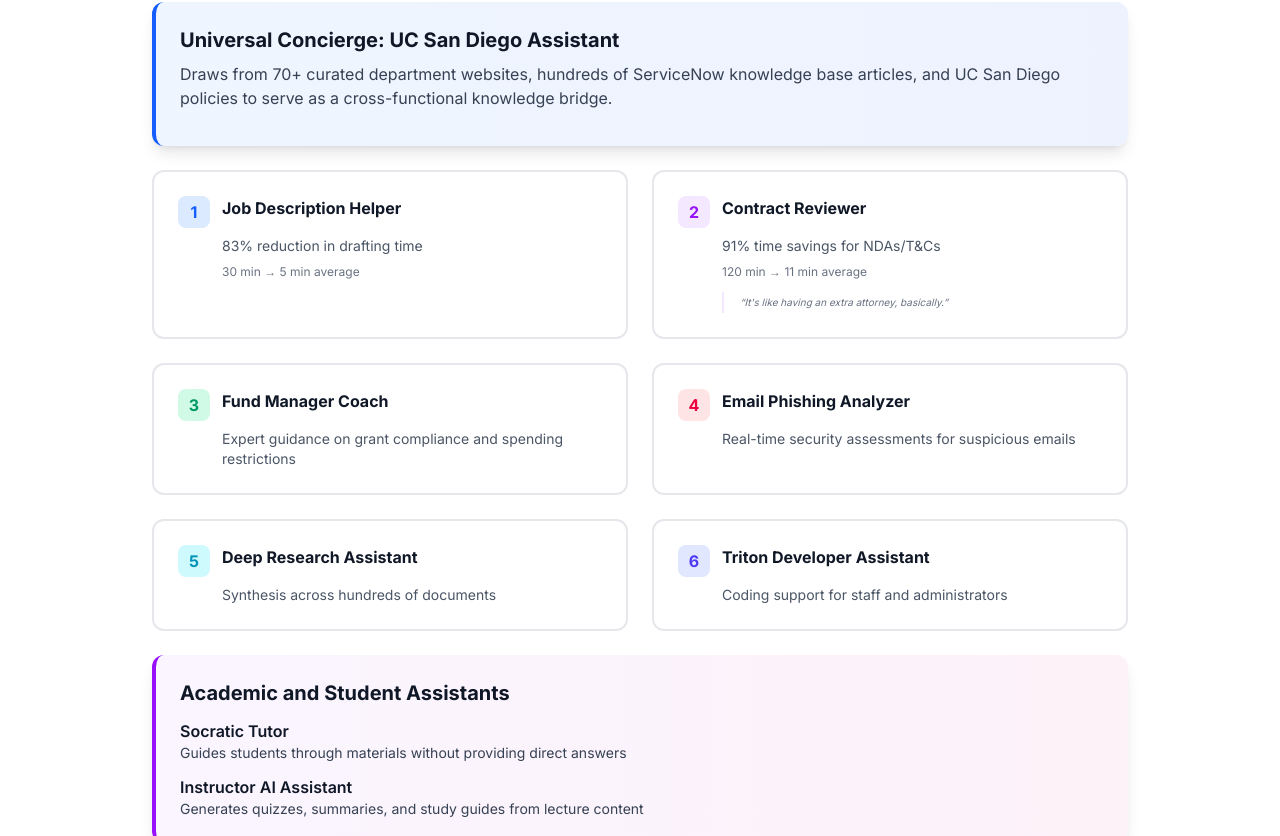
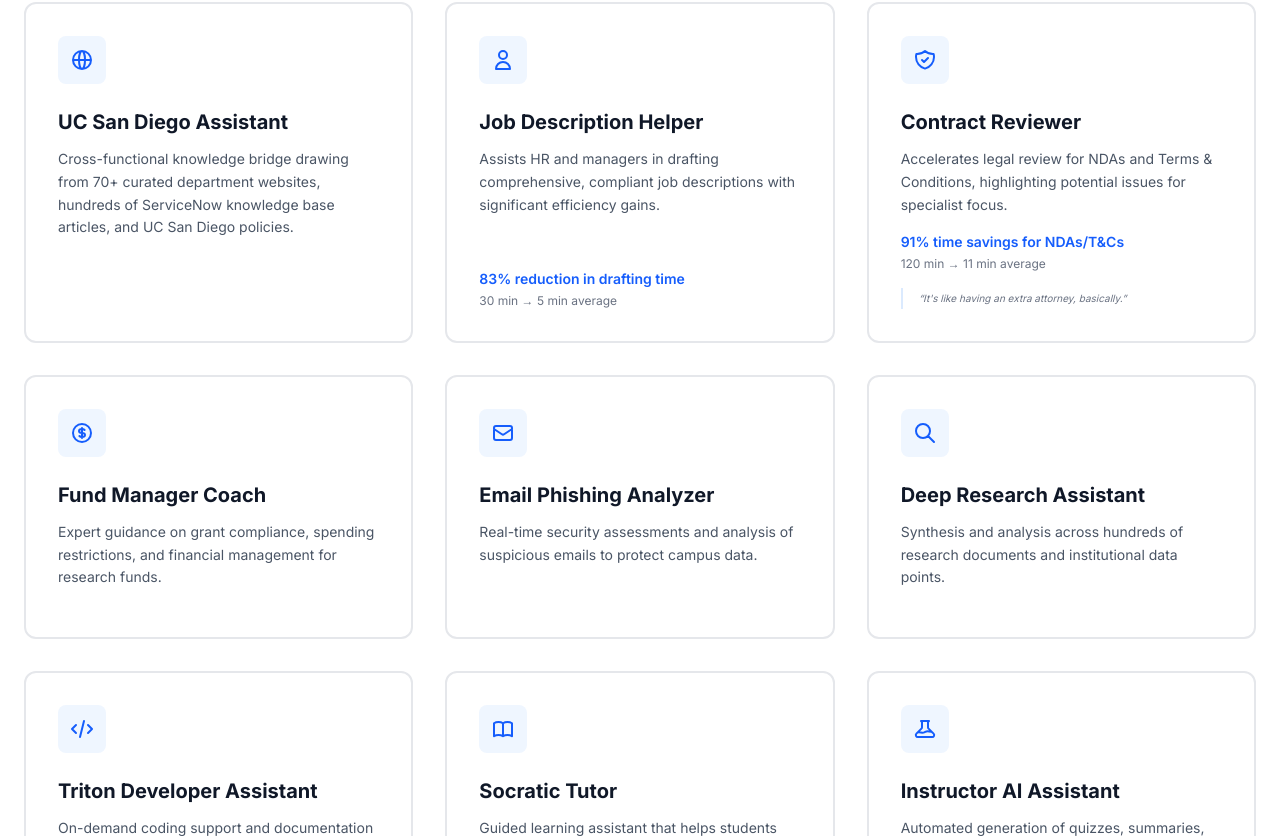
Before and after one commit to bpollak/brettpollak-website, a Next.js app: page /tritongpt in a window 1280 px wide. Shown: the part 4524-5360 px from the top of the page. Built offline with nearby package versions, Linux system fonts and the light colour scheme.

Commit message:
Standardize Assistant card styling and remove enumeration

```diff
--- a/app/tritongpt/page.tsx
+++ b/app/tritongpt/page.tsx
@@ -296,98 +296,128 @@
 
       {/* Use Cases */}
       <section className="bg-white py-20">
-        <div className="max-w-5xl mx-auto px-6">
+        <div className="max-w-7xl mx-auto px-6">
           <h2 className="text-4xl font-bold text-gray-900 mb-12">Implementation Use Cases</h2>
 
-          <div className="space-y-6">
-            {/* Universal Concierge */}
-            <div className="card-3d bg-gradient-to-r from-blue-50 to-indigo-50 rounded-xl p-6 border-l-4 border-blue-600 hover:border-blue-700 shadow-lg hover:shadow-2xl transition-all duration-300">
-              <h3 className="text-xl font-bold text-gray-900 mb-2">Universal Concierge: UC San Diego Assistant</h3>
-              <p className="text-gray-700 mb-3">Draws from 70+ curated department websites, hundreds of ServiceNow knowledge base articles, and UC San Diego policies to serve as a cross-functional knowledge bridge.</p>
-            </div>
-
-            {/* Administrative Grid */}
-            <div className="grid md:grid-cols-2 gap-6">
-              <div className="card-3d bg-white border-2 border-gray-200 rounded-xl p-6 hover:border-blue-500 hover:shadow-lg transition-all group">
-                <div className="flex items-start gap-3 mb-2">
-                  <div className="w-8 h-8 bg-blue-100 rounded-lg flex items-center justify-center flex-shrink-0 group-hover:bg-blue-500 transition-all">
-                    <span className="text-blue-600 group-hover:text-white font-bold transition-colors">1</span>
+          <div className="grid md:grid-cols-2 lg:grid-cols-3 gap-8">
+            {[
+              {
+                name: "UC San Diego Assistant",
+                desc: "Cross-functional knowledge bridge drawing from 70+ curated department websites, hundreds of ServiceNow knowledge base articles, and UC San Diego policies.",
+                icon: (
+                  <svg className="w-6 h-6" fill="none" stroke="currentColor" viewBox="0 0 24 24">
+                    <path strokeLinecap="round" strokeLinejoin="round" strokeWidth={2} d="M21 12a9 9 0 01-9 9m9-9a9 9 0 00-9-9m9 9H3m9 9a9 9 0 01-9-9m9 9c1.657 0 3-4.03 3-9s-1.343-9-3-9m0 18c-1.657 0-3-4.03-3-9s1.343-9 3-9m-9 9a9 9 0 019-9" />
+                  </svg>
+                )
+              },
+              {
+                name: "Job Description Helper",
+                desc: "Assists HR and managers in drafting comprehensive, compliant job descriptions with significant efficiency gains.",
+                metric: "83% reduction in drafting time",
+                stats: "30 min → 5 min average",
+                icon: (
+                  <svg className="w-6 h-6" fill="none" stroke="currentColor" viewBox="0 0 24 24">
+                    <path strokeLinecap="round" strokeLinejoin="round" strokeWidth={2} d="M16 7a4 4 0 11-8 0 4 4 0 018 0zM12 14a7 7 0 00-7 7h14a7 7 0 00-7-7z" />
+                  </svg>
+                )
+              },
+              {
+                name: "Contract Reviewer",
+                desc: "Accelerates legal review for NDAs and Terms & Conditions, highlighting potential issues for specialist focus.",
+                metric: "91% time savings for NDAs/T&Cs",
+                stats: "120 min → 11 min average",
+                quote: "It's like having an extra attorney, basically.",
+                icon: (
+                  <svg className="w-6 h-6" fill="none" stroke="currentColor" viewBox="0 0 24 24">
+                    <path strokeLinecap="round" strokeLinejoin="round" strokeWidth={2} d="M9 12l2 2 4-4m5.618-4.016A11.955 11.955 0 0112 2.944a11.955 11.955 0 01-8.618 3.04A12.02 12.02 0 003 9c0 5.591 3.824 10.29 9 11.622 5.176-1.332 9-6.03 9-11.622 0-1.042-.133-2.052-.382-3.016z" />
+                  </svg>
+                )
+              },
+              {
+                name: "Fund Manager Coach",
+                desc: "Expert guidance on grant compliance, spending restrictions, and financial management for research funds.",
+                icon: (
+                  <svg className="w-6 h-6" fill="none" stroke="currentColor" viewBox="0 0 24 24">
+                    <path strokeLinecap="round" strokeLinejoin="round" strokeWidth={2} d="M12 8c-1.657 0-3 .895-3 2s1.343 2 3 2 3 .895 3 2-1.343 2-3 2m0-8c1.11 0 2.08.402 2.599 1M12 8V7m0 1v8m0 0v1m0-1c-1.11 0-2.08-.402-2.599-1M21 12a9 9 0 11-18 0 9 9 0 0118 0z" />
+                  </svg>
+                )
+              },
+              {
+                name: "Email Phishing Analyzer",
+                desc: "Real-time security assessments and analysis of suspicious emails to protect campus data.",
+                icon: (
+                  <svg className="w-6 h-6" fill="none" stroke="currentColor" viewBox="0 0 24 24">
+                    <path strokeLinecap="round" strokeLinejoin="round" strokeWidth={2} d="M3 8l7.89 5.26a2 2 0 002.22 0L21 8M5 19h14a2 2 0 002-2V7a2 2 0 00-2-2H5a2 2 0 00-2 2v10a2 2 0 002 2z" />
+                  </svg>
+                )
+              },
+              {
+                name: "Deep Research Assistant",
+                desc: "Synthesis and analysis across hundreds of research documents and institutional data points.",
+                icon: (
+                  <svg className="w-6 h-6" fill="none" stroke="currentColor" viewBox="0 0 24 24">
+                    <path strokeLinecap="round" strokeLinejoin="round" strokeWidth={2} d="M21 21l-6-6m2-5a7 7 0 11-14 0 7 7 0 0114 0z" />
+                  </svg>
+                )
+              },
+              {
+                name: "Triton Developer Assistant",
+                desc: "On-demand coding support and documentation analysis for staff and administrators.",
+                icon: (
+                  <svg className="w-6 h-6" fill="none" stroke="currentColor" viewBox="0 0 24 24">
+                    <path strokeLinecap="round" strokeLinejoin="round" strokeWidth={2} d="M10 20l4-16m4 4l4 4-4 4M6 16l-4-4 4-4" />
+                  </svg>
+                )
+              },
+              {
+                name: "Socratic Tutor",
+                desc: "Guided learning assistant that helps students master materials without providing direct answers.",
+                icon: (
+                  <svg className="w-6 h-6" fill="none" stroke="currentColor" viewBox="0 0 24 24">
+                    <path strokeLinecap="round" strokeLinejoin="round" strokeWidth={2} d="M12 6.253v13m0-13C10.832 5.477 9.246 5 7.5 5S4.168 5.477 3 6.253v13C4.168 18.477 5.754 18 7.5 18s3.332.477 4.5 1.253m0-13C13.168 5.477 14.754 5 16.5 5c1.747 0 3.332.477 4.5 1.253v13C19.832 18.477 18.247 18 16.5 18c-1.746 0-3.332.477-4.5 1.253" />
+                  </svg>
+                )
+              },
+              {
+                name: "Instructor AI Assistant",
+                desc: "Automated generation of quizzes, summaries, and study guides directly from lecture content.",
+                icon: (
+                  <svg className="w-6 h-6" fill="none" stroke="currentColor" viewBox="0 0 24 24">
+                    <path strokeLinecap="round" strokeLinejoin="round" strokeWidth={2} d="M19.428 15.428a2 2 0 00-1.022-.547l-2.387-.477a6 6 0 00-3.86.517l-.318.158a6 6 0 01-3.86.517L6.05 15.21a2 2 0 00-1.806.547M8 4h8l-1 1v5.172a2 2 0 00.586 1.414l5 5c1.26 1.26.367 3.414-1.415 3.414H4.828c-1.782 0-2.674-2.154-1.414-3.414l5-5A2 2 0 009 10.172V5L8 4z" />
+                  </svg>
+                )
+              }
+            ].map((assistant, index) => (
+              <div
+                key={index}
+                className="card-3d bg-white border-2 border-gray-200 rounded-xl p-8 hover:border-blue-500 hover:shadow-xl transition-all group flex flex-col"
+              >
+                <div className="w-12 h-12 bg-blue-50 rounded-lg flex items-center justify-center mb-6 group-hover:bg-blue-600 transition-all duration-300">
+                  <div className="text-blue-600 group-hover:text-white transition-colors">
+                    {assistant.icon}
                   </div>
-                  <h4 className="font-bold text-gray-900 group-hover:text-blue-600 transition-colors">Job Description Helper</h4>
                 </div>
-                <p className="text-sm text-gray-600 mb-2 ml-11">83% reduction in drafting time</p>
-                <div className="text-xs text-gray-500 ml-11">30 min → 5 min average</div>
+                <h4 className="text-xl font-bold text-gray-900 mb-3 group-hover:text-blue-600 transition-colors">
+                  {assistant.name}
+                </h4>
+                <p className="text-sm text-gray-600 mb-4 leading-relaxed flex-1">
+                  {assistant.desc}
+                </p>
+                {assistant.metric && (
+                  <div className="mt-auto">
+                    <p className="text-sm font-semibold text-blue-600 mb-1">{assistant.metric}</p>
+                    {assistant.stats && <p className="text-xs text-gray-500">{assistant.stats}</p>}
+                  </div>
+                )}
+                {assistant.quote && (
+                  <div className="mt-4 border-l-2 border-blue-100 pl-4 py-1">
+                    <p className="text-[10px] text-gray-500 italic leading-tight">
+                      &ldquo;{assistant.quote}&rdquo;
+                    </p>
+                  </div>
+                )}
               </div>
-
-              <div className="card-3d bg-white border-2 border-gray-200 rounded-xl p-6 hover:border-purple-500 hover:shadow-lg transition-all group delay-100">
-                <div className="flex items-start gap-3 mb-2">
-                  <div className="w-8 h-8 bg-purple-100 rounded-lg flex items-center justify-center flex-shrink-0 group-hover:bg-purple-500 transition-all">
-                    <span className="text-purple-600 group-hover:text-white font-bold transition-colors">2</span>
-                  </div>
-                  <h4 className="font-bold text-gray-900 group-hover:text-purple-600 transition-colors">Contract Reviewer</h4>
-                </div>
-                <p className="text-sm text-gray-600 mb-2 ml-11">91% time savings for NDAs/T&Cs</p>
-                <div className="text-xs text-gray-500 ml-11 mb-3">120 min → 11 min average</div>
-                <div className="ml-11 border-l-2 border-purple-100 pl-4 py-1">
-                  <p className="text-[10px] text-gray-500 italic leading-tight">“It&apos;s like having an extra attorney, basically.”</p>
-                </div>
-              </div>
-
-              <div className="card-3d bg-white border-2 border-gray-200 rounded-xl p-6 hover:border-emerald-500 hover:shadow-lg transition-all group delay-200">
-                <div className="flex items-start gap-3 mb-2">
-                  <div className="w-8 h-8 bg-emerald-100 rounded-lg flex items-center justify-center flex-shrink-0 group-hover:bg-emerald-500 transition-all">
-                    <span className="text-emerald-600 group-hover:text-white font-bold transition-colors">3</span>
-                  </div>
-                  <h4 className="font-bold text-gray-900 group-hover:text-emerald-600 transition-colors">Fund Manager Coach</h4>
-                </div>
-                <p className="text-sm text-gray-600 ml-11">Expert guidance on grant compliance and spending restrictions</p>
-              </div>
-
-              <div className="card-3d bg-white border-2 border-gray-200 rounded-xl p-6 hover:border-rose-500 hover:shadow-lg transition-all group delay-300">
-                <div className="flex items-start gap-3 mb-2">
-                  <div className="w-8 h-8 bg-rose-100 rounded-lg flex items-center justify-center flex-shrink-0 group-hover:bg-rose-500 transition-all">
-                    <span className="text-rose-600 group-hover:text-white font-bold transition-colors">4</span>
-                  </div>
-                  <h4 className="font-bold text-gray-900 group-hover:text-rose-600 transition-colors">Email Phishing Analyzer</h4>
-                </div>
-                <p className="text-sm text-gray-600 ml-11">Real-time security assessments for suspicious emails</p>
-              </div>
-
-              <div className="card-3d bg-white border-2 border-gray-200 rounded-xl p-6 hover:border-cyan-500 hover:shadow-lg transition-all group delay-400">
-                <div className="flex items-start gap-3 mb-2">
-                  <div className="w-8 h-8 bg-cyan-100 rounded-lg flex items-center justify-center flex-shrink-0 group-hover:bg-cyan-500 transition-all">
-                    <span className="text-cyan-600 group-hover:text-white font-bold transition-colors">5</span>
-                  </div>
-                  <h4 className="font-bold text-gray-900 group-hover:text-cyan-600 transition-colors">Deep Research Assistant</h4>
-                </div>
-                <p className="text-sm text-gray-600 ml-11">Synthesis across hundreds of documents</p>
-              </div>
-
-              <div className="card-3d bg-white border-2 border-gray-200 rounded-xl p-6 hover:border-indigo-500 hover:shadow-lg transition-all group delay-500">
-                <div className="flex items-start gap-3 mb-2">
-                  <div className="w-8 h-8 bg-indigo-100 rounded-lg flex items-center justify-center flex-shrink-0 group-hover:bg-indigo-500 transition-all">
-                    <span className="text-indigo-600 group-hover:text-white font-bold transition-colors">6</span>
-                  </div>
-                  <h4 className="font-bold text-gray-900 group-hover:text-indigo-600 transition-colors">Triton Developer Assistant</h4>
-                </div>
-                <p className="text-sm text-gray-600 ml-11">Coding support for staff and administrators</p>
-              </div>
-            </div>
-
-            {/* Academic Assistants */}
-            <div className="card-3d bg-gradient-to-r from-purple-50 to-pink-50 rounded-xl p-6 border-l-4 border-purple-600 hover:border-purple-700 shadow-lg hover:shadow-2xl transition-all duration-300">
-              <h3 className="text-xl font-bold text-gray-900 mb-3">Academic and Student Assistants</h3>
-              <div className="space-y-3">
-                <div className="group">
-                  <h4 className="font-semibold text-gray-900 group-hover:text-purple-600 transition-colors">Socratic Tutor</h4>
-                  <p className="text-sm text-gray-700 group-hover:translate-x-2 transition-transform">Guides students through materials without providing direct answers</p>
-                </div>
-                <div className="group">
-                  <h4 className="font-semibold text-gray-900 group-hover:text-purple-600 transition-colors">Instructor AI Assistant</h4>
-                  <p className="text-sm text-gray-700 group-hover:translate-x-2 transition-transform">Generates quizzes, summaries, and study guides from lecture content</p>
-                </div>
-              </div>
-            </div>
+            ))}
           </div>
         </div>
       </section>
```
